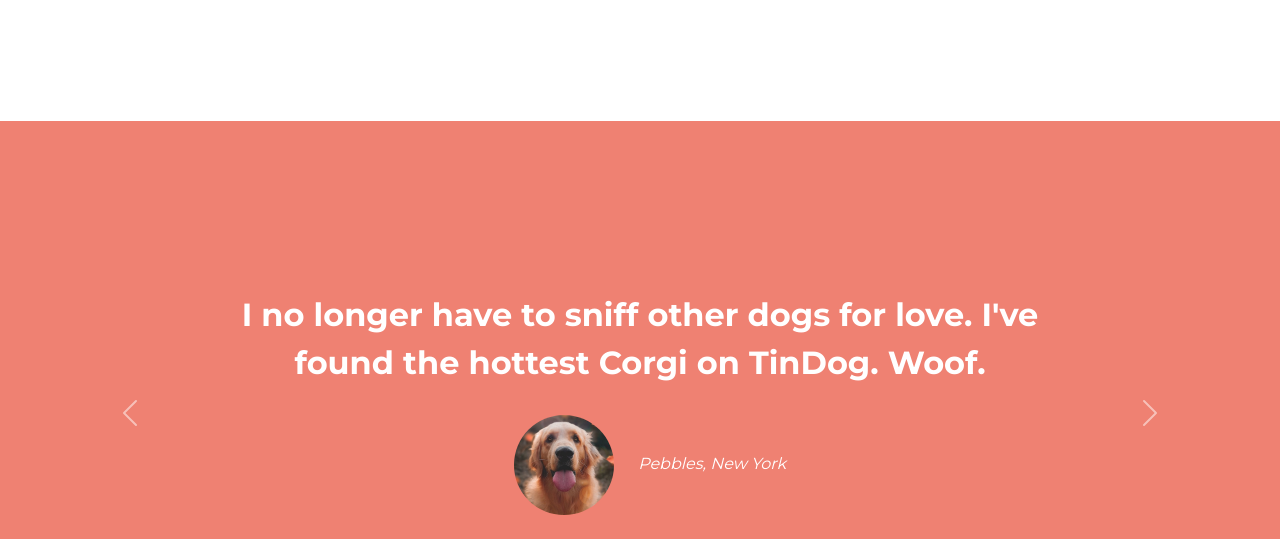
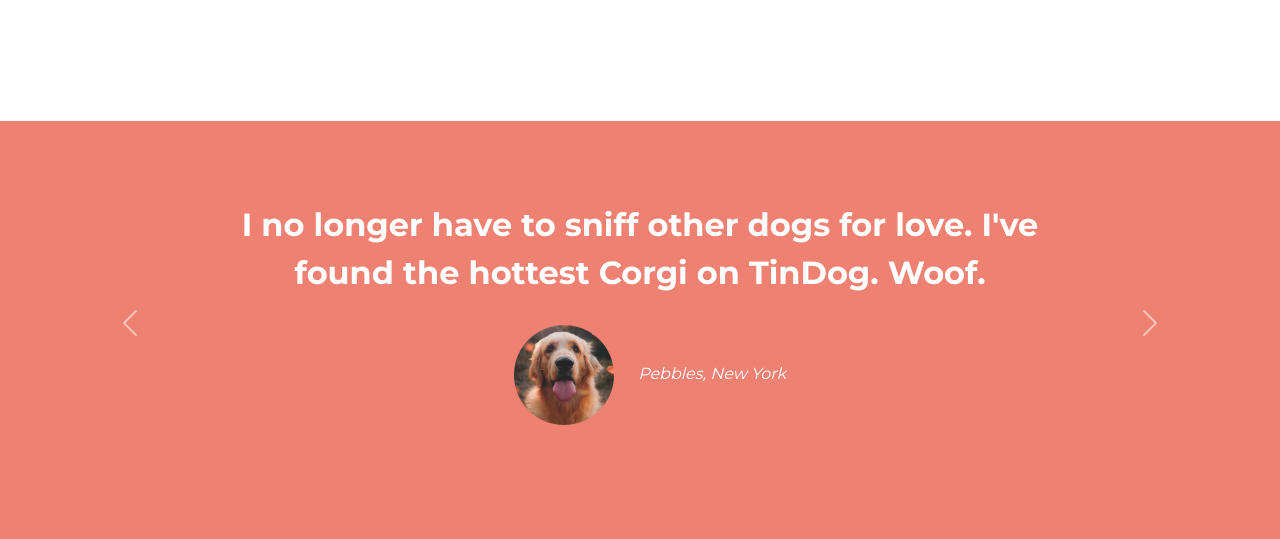
Before and after one commit to Boston343/tindog, a plain HTML site: page index.html in a window 1280 px wide. Shown: the part 935-1474 px from the top of the page. Drawn offline with nearby package versions, Linux system fonts and the light colour scheme.

Commit message:
small change to testimonial and press sections so they stop growing at a large enough screen width

```diff
--- a/css/styles.scss
+++ b/css/styles.scss
@@ -219,17 +219,16 @@ button {
     .carousel-item {
         padding: 0 15%;
     }
-
-    @include media-breakpoint-up(xl) {
-        padding-top: 80px;
-        padding-bottom: 80px;
-    }
 }
 
 .testimonial-container {
     padding: 7% 0;
     max-width: 1200px;
     margin: auto;
+
+    @include media-breakpoint-up(lg) {
+        padding: 80px 0;
+    }
 }
 
 .testimonial-text {
@@ -257,6 +256,10 @@ button {
     .container-fluid {
         padding: 0;
         max-width: 1400px;
+    }
+
+    @include media-breakpoint-up(xl) {
+        padding-bottom: 40px;
     }
 }
 
```
Also changed, not shown: css/styles.css, 1 other file.
